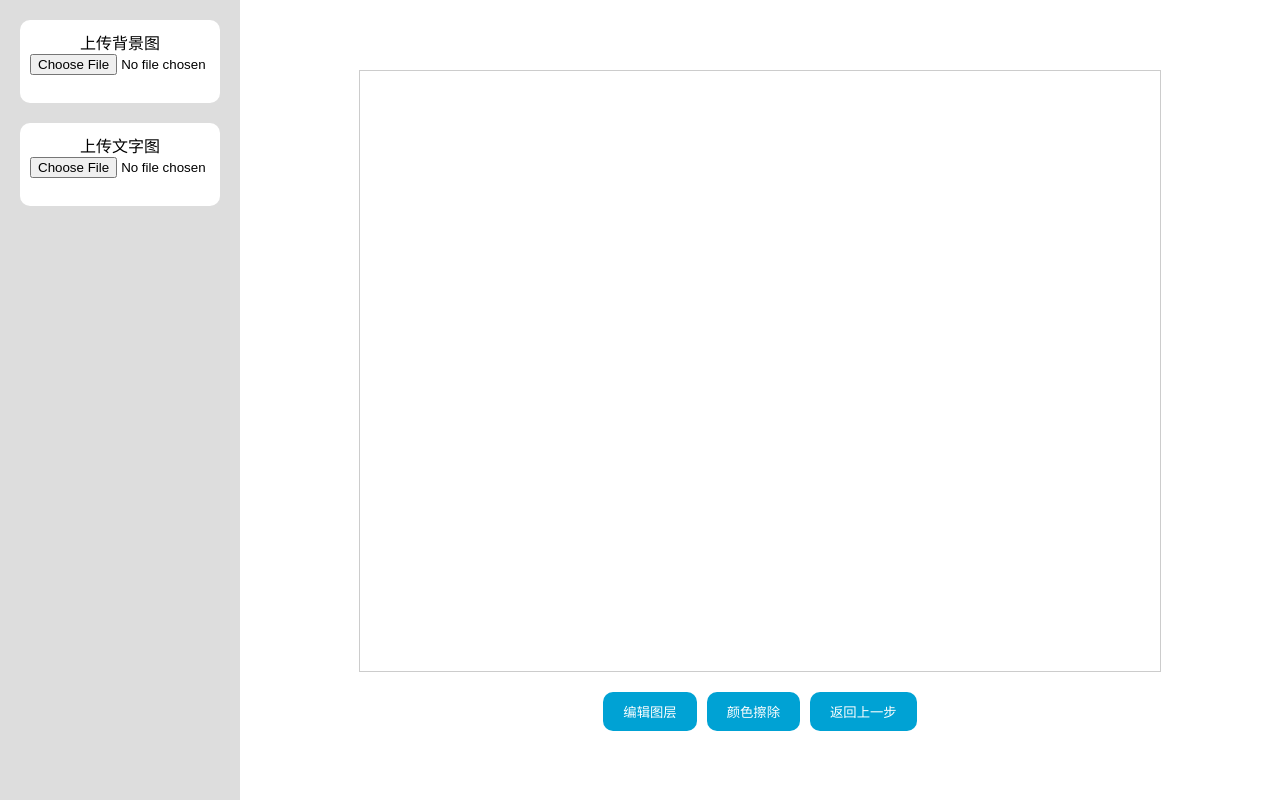
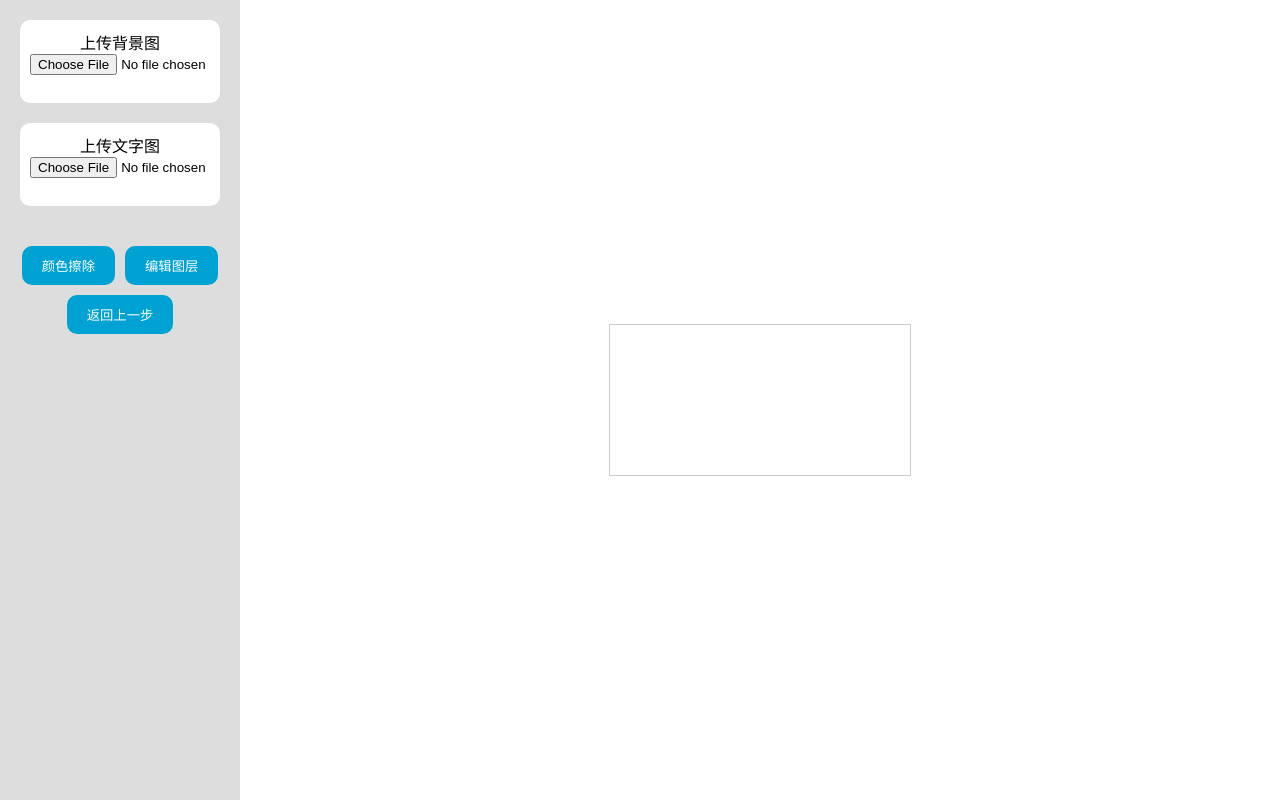
Before and after one commit to wangaaa1/image-editor, a plain HTML site: page index.html in a window 1280 px wide. Drawn offline with Linux system fonts and the light colour scheme.

Commit message:
Update index.html

```diff
--- a/index.html
+++ b/index.html
@@ -2,7 +2,7 @@
 <html lang="zh">
 <head>
   <meta charset="UTF-8" />
-  <meta name="viewport" content="width=device-width, initial-scale=1.0">
+  <meta name="viewport" content="width=device-width, initial-scale=1.0" />
   <title>图层编辑器</title>
   <link rel="stylesheet" href="style.css" />
 </head>
@@ -19,14 +19,14 @@
         <input type="file" id="overlayInput" accept="image/*" />
         <img id="overlayThumb" />
       </div>
+      <div class="buttons">
+        <button id="eraseButton">颜色擦除</button>
+        <button id="transformButton">编辑图层</button>
+        <button id="undoButton">返回上一步</button>
+      </div>
     </div>
     <div class="editor">
-      <canvas id="canvas" width="800" height="600"></canvas>
-      <div class="buttons">
-        <button id="transformButton">编辑图层</button>
-        <button id="eraseButton">颜色擦除</button>
-        <button id="undoButton">返回上一步</button>
-      </div>
+      <canvas id="canvas"></canvas>
     </div>
   </div>
   <script src="script.js"></script>
```
